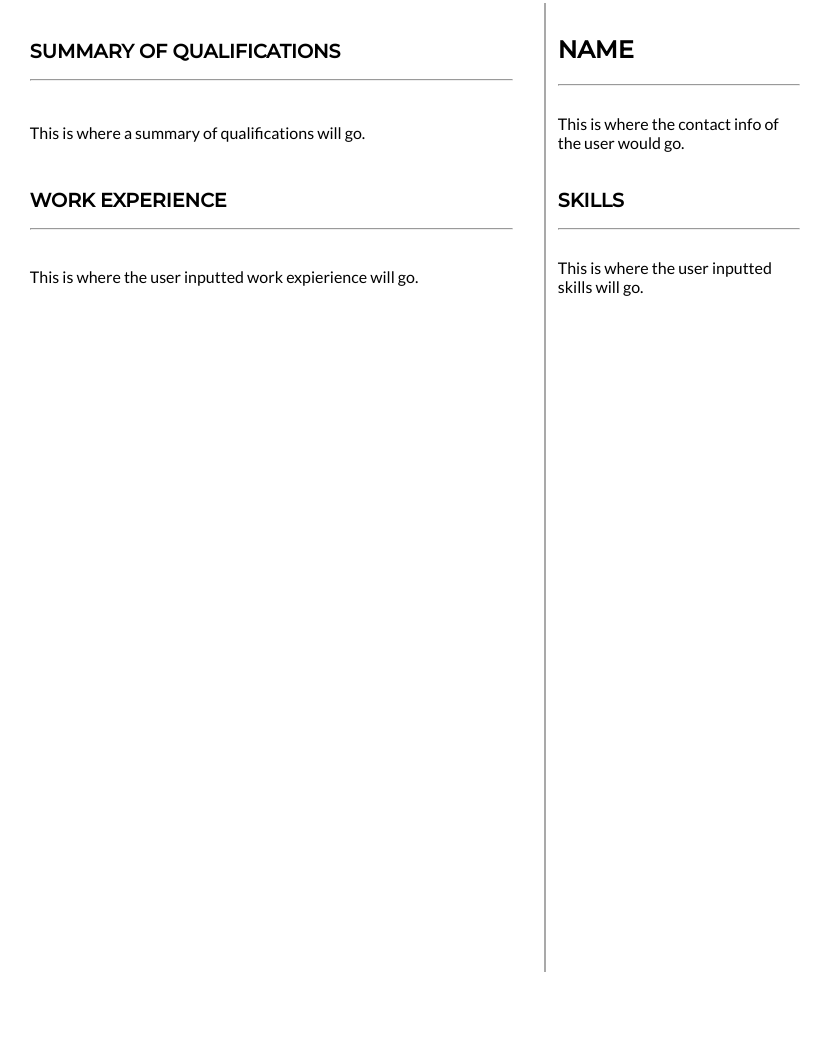
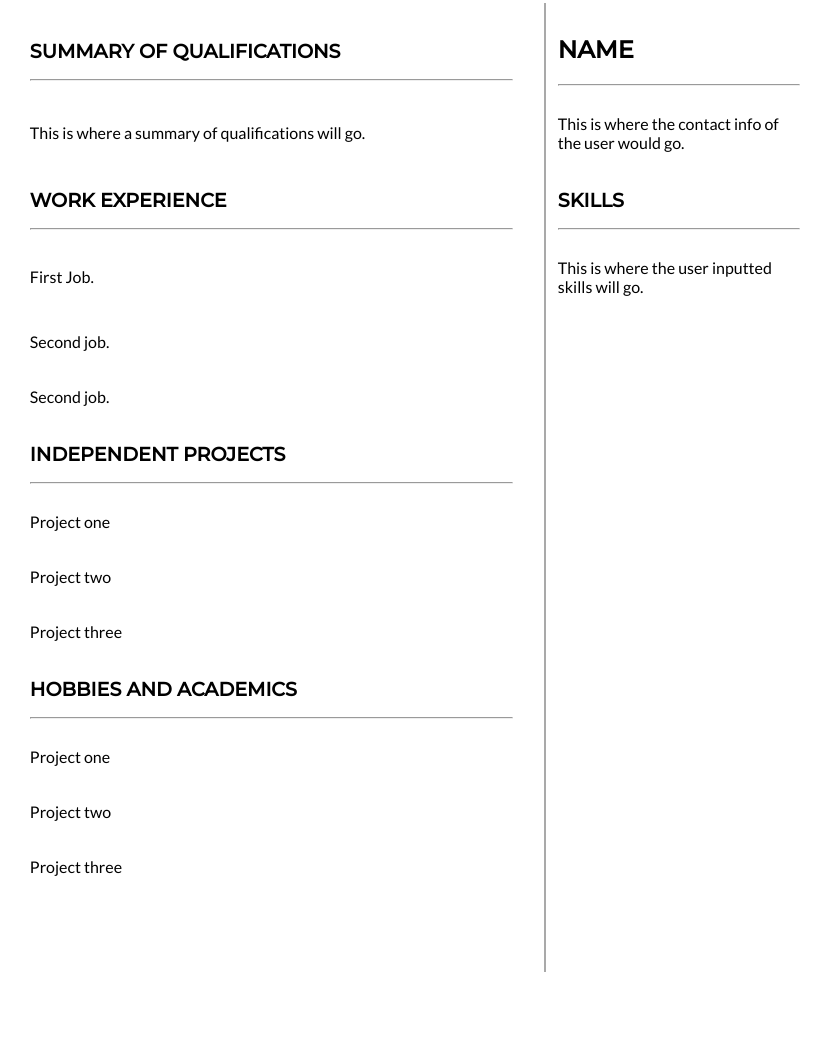
Before and after one commit to brainyshadow/resume-maker, a Python web app: template templates/template1.html in a window 1280 px wide. Shown: the whole page, without its empty margins (0-833 px from the left). Run offline with Jinja, Linux system fonts and the light colour scheme; the template is opened without the code that fills it, so the values that code supplies are empty.

Commit message:
Made significant changes to template one
Added jobs, independent projects and hobbies

```diff
--- a/templates/template1.html
+++ b/templates/template1.html
@@ -47,7 +47,7 @@
         margin: 1rem auto 0.2rem auto;
         width: 90%;
       }
-      .resume-name{
+      .resume-name {
         font-family: "Montserrat", sans-serif;
         font-size: 1.5rem;
       }
@@ -115,9 +115,7 @@
       <tr>
         <td class="two-sixth-width">
           <div class="text-container">
-            <p class="resume-content">
-              This is where the user inputted work expierience will go.
-            </p>
+            <p class="resume-content">First Job.</p>
           </div>
         </td>
         <td class="third-width">
@@ -128,6 +126,78 @@
           </div>
         </td>
       </tr>
+      <tr>
+        <td class="two-sixth-width">
+          <div class="text-container">
+            <p class="resume-content">Second job.</p>
+          </div>
+        </td>
+      </tr>
+      <tr>
+        <td class="two-sixth-width">
+          <div class="text-container">
+            <p class="resume-content">Second job.</p>
+          </div>
+        </td>
+      </tr>
+      <tr>
+        <th class="two-sixth-width">
+          <div class="text-container" >
+            <h2 class="resume-title">INDEPENDENT PROJECTS</h2>
+            <hr />
+          </div>
+        </th>
+      </tr>
+      <tr>
+        <td class="two-sixth-width">
+          <div class="text-container">
+            <p class="resume-content">Project one</p>
+          </div>
+        </td>
+      </tr>
+      <tr>
+        <td class="two-sixth-width">
+          <div class="text-container">
+            <p class="resume-content">Project two</p>
+          </div>
+        </td>
+      </tr>
+      <tr>
+        <td class="two-sixth-width">
+          <div class="text-container">
+            <p class="resume-content">Project three</p>
+          </div>
+        </td>
+      </tr>
+      <tr>
+        <th class="two-sixth-width">
+          <div class="text-container" >
+            <h2 class="resume-title">HOBBIES AND ACADEMICS</h2>
+            <hr />
+          </div>
+        </th>
+      </tr>
+      <tr>
+        <td class="two-sixth-width">
+          <div class="text-container">
+            <p class="resume-content">Project one</p>
+          </div>
+        </td>
+      </tr>
+      <tr>
+        <td class="two-sixth-width">
+          <div class="text-container">
+            <p class="resume-content">Project two</p>
+          </div>
+        </td>
+      </tr>
+      <tr>
+        <td class="two-sixth-width">
+          <div class="text-container">
+            <p class="resume-content">Project three</p>
+          </div>
+        </td>
+      </tr>
     </table>
   </body>
 </html>
```
Also changed, not shown: 1 other file.
